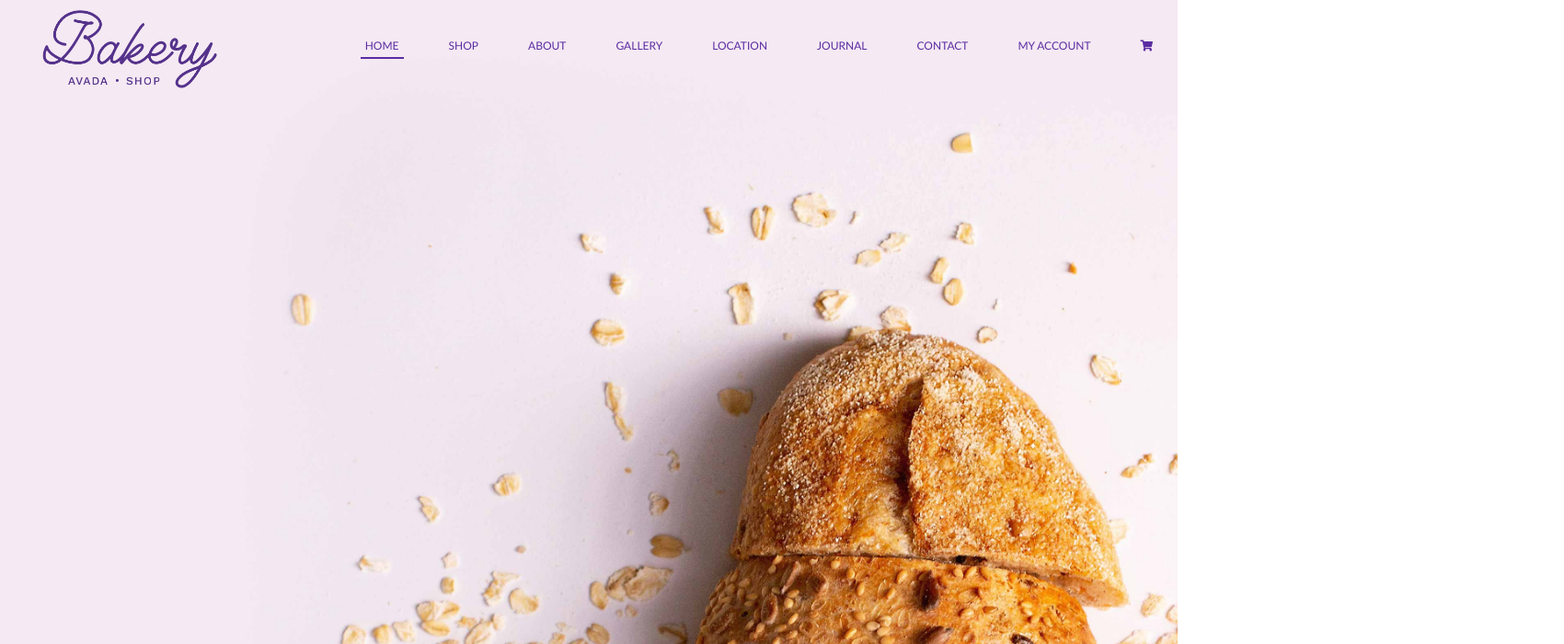
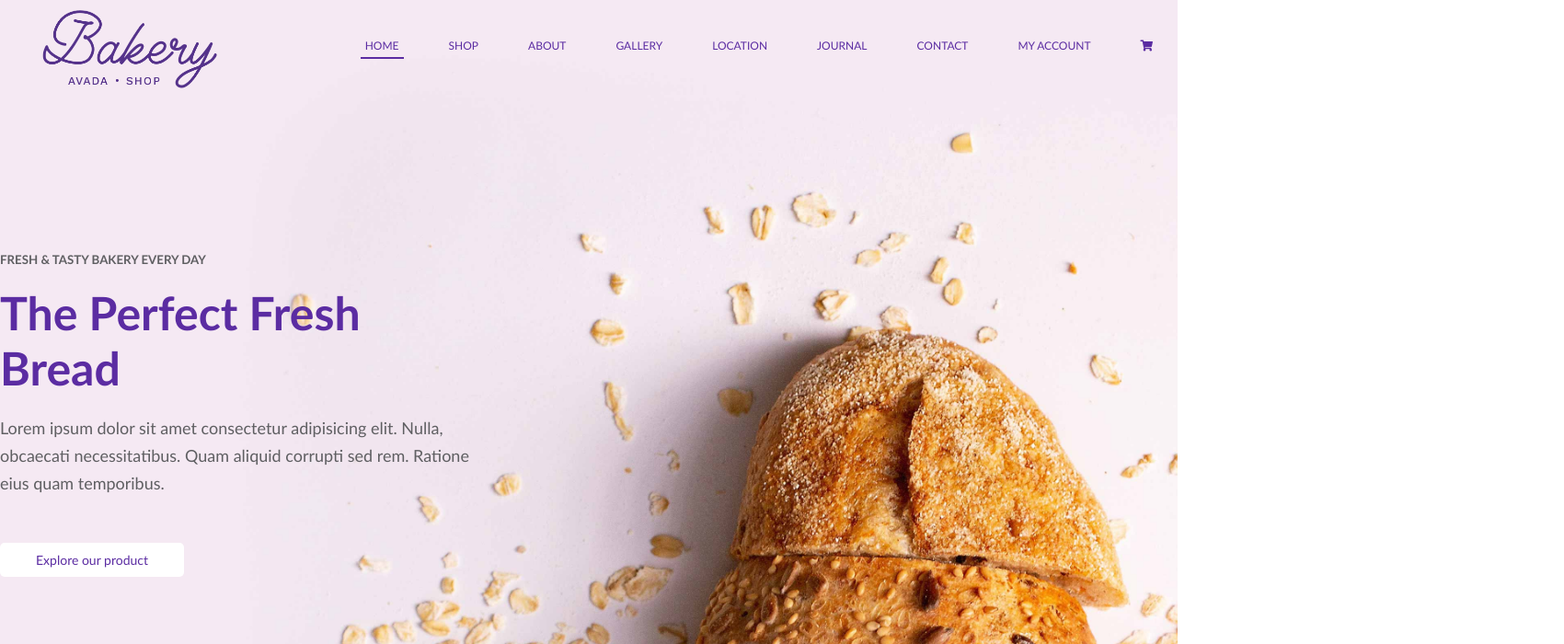
Before and after one commit to andreafontaneto/proj-html-vuejs, a Vue app: page / in a window 1280 px wide. Shown: the top 700 px of the page at 92% size, 1700 px wide, since content can reach past the window. Built offline with nearby package versions, Linux system fonts and the light colour scheme.

Commit message:
Jumbotron

```diff
--- a/src/App.vue
+++ b/src/App.vue
@@ -18,7 +18,7 @@ export default {
 
 <style lang="scss">
 
-@import url('./assets/style/vars.scss');
-@import url('./assets/style/generals.scss');
+@import './assets/style/vars.scss';
+@import './assets/style/generals.scss';
 
 </style>
--- a/src/assets/style/generals.scss
+++ b/src/assets/style/generals.scss
@@ -11,7 +11,7 @@ body{
 }
 
 .container{
-  width: 1000px;
+  width: 1700px;
   margin: 0 auto;
 }
 
@@ -22,3 +22,13 @@ img{
 a{
   color: black;
 }
+
+.btn{
+  width: 200px;
+  padding: 10px 15px;
+  text-align: center;
+  font-size: 14px;
+  color: $violet-color;
+  background-color: white;
+  border-radius: 5px;
+}
--- a/src/assets/style/vars.scss
+++ b/src/assets/style/vars.scss
@@ -0,0 +1,4 @@
+//VARS
+
+$violet-color: #5b2ca2;
+$grey-color: #929295;
--- a/src/components/Header.vue
+++ b/src/components/Header.vue
@@ -34,8 +34,8 @@ export default {
 
 @import '~@fortawesome/fontawesome-free/css/all.min.css';
 
-//@import url('./assets/style/vars.scss');
-@import url('../assets/style/generals.scss');
+@import '../assets/style/vars.scss';
+@import '../assets/style/generals.scss';
 
 header{
   width: 100vw;
@@ -67,11 +67,11 @@ header{
           line-height: 100px;
           text-transform: uppercase;
           font-size: 12px;
-          color: #5b2ca2;
+          color: $violet-color;
         }
 
         .active{
-          border-bottom: 2px solid #5b2ca2;
+          border-bottom: 2px solid $violet-color;
         }
 
       }
--- a/src/components/Jumbotron.vue
+++ b/src/components/Jumbotron.vue
@@ -2,6 +2,20 @@
 
 <div class="jumbotron">
   <Header />
+
+  <div class="container">
+    <div class="jumbo-inner">
+      <div class="jumbo-text">
+        <h5>FRESH & TASTY BAKERY EVERY DAY</h5>
+        <h1>The Perfect Fresh Bread</h1>
+        <p>Lorem ipsum dolor sit amet consectetur adipisicing elit. Nulla, obcaecati necessitatibus. Quam aliquid corrupti sed rem. Ratione eius quam temporibus.</p>
+
+        <div class="btn">
+          <span>Explore our product</span>
+        </div>
+      </div>
+    </div>
+  </div>
 </div>
 
 </template>
@@ -20,8 +34,8 @@ export default {
 
 <style lang="scss" scoped>
 
-//@import url('./assets/style/vars.scss');
-@import url('../assets/style/generals.scss');
+@import '../assets/style/vars.scss';
+@import '../assets/style/generals.scss';
 
 .jumbotron{
   width: 100vw;
@@ -29,6 +43,36 @@ export default {
   background-image: url('~@/assets/img/hero-header-bakery.jpg');
   background-size: cover;
   background-position: center;
+
+  .jumbo-inner{
+    height: calc(100vh - 100px);
+    display: flex;
+    align-items: center;
+
+    .jumbo-text{
+      width: 30%;
+
+      h5{
+        color: darken($grey-color, 20%);
+        margin-bottom: 20px;
+      }
+
+      h1{
+        color: $violet-color;
+        font-size: 50px;
+        margin-bottom: 20px;
+      }
+
+      p{
+        color: darken($grey-color, 20%);
+        font-size: 18px;
+        line-height: 30px;
+        margin-bottom: 50px;
+      }
+    }
+
+  }
+
 }
 
 </style>
```
